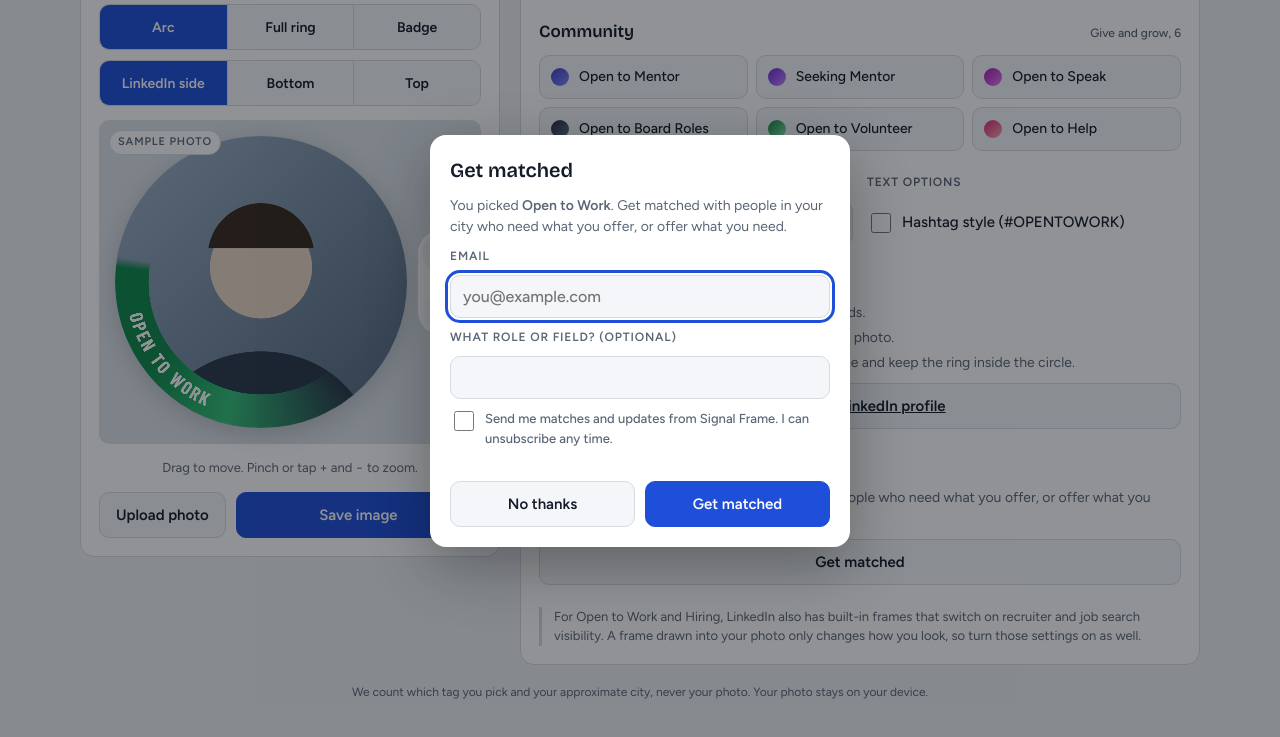
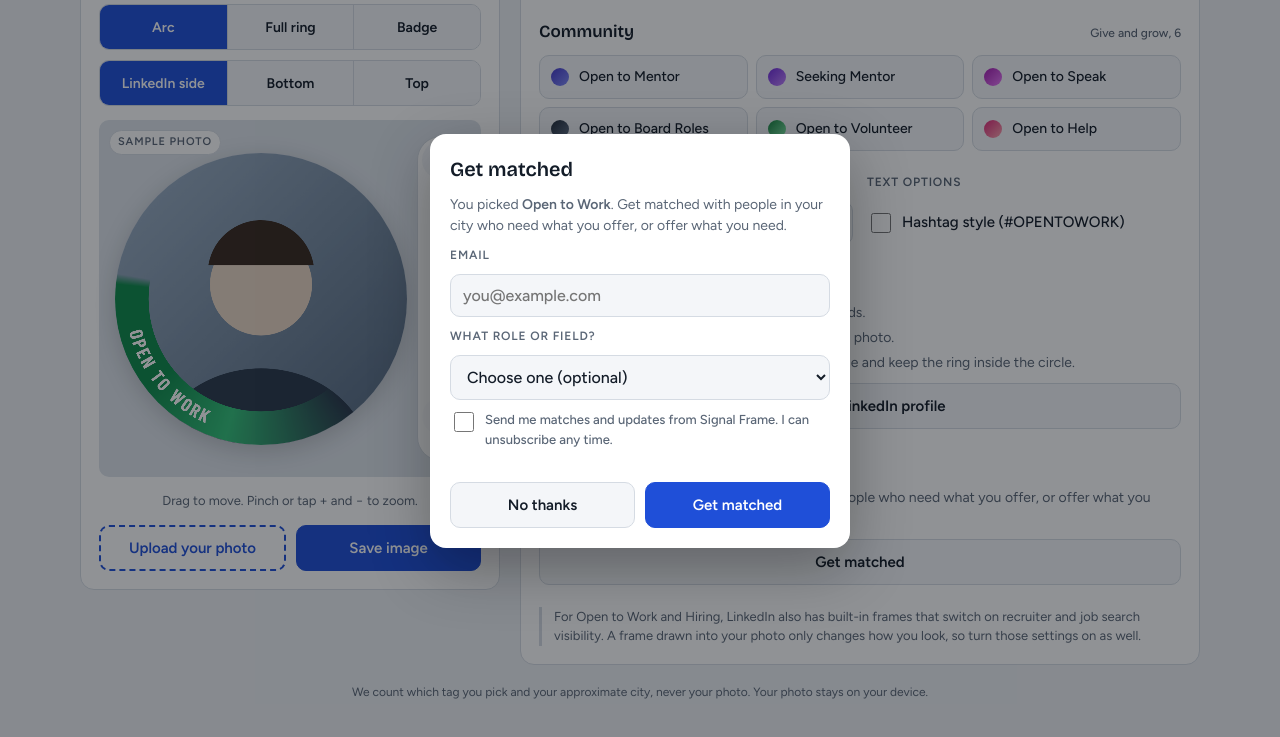
Before and after one commit to hii2023/Linkedin, a plain HTML site: page index.html in a window 1280 px wide. Both pictures are taken after a click on the button "Get matched". Shown: the part 686-1423 px from the top of the page. Drawn offline with nearby package versions, Linux system fonts and the light colour scheme; a web font is replaced by a local one.

Commit message:
Tall zoom bar, full-width upload button, LinkedIn step after save, activity dropdown
Co-Authored-By: Claude Opus 5.5 <noreply@anthropic.com>
Claude-Session: https://claude.ai/code/session_01WnTbqjqCKfSXBsiHqQ38Ak

```diff
--- a/index.html
+++ b/index.html
@@ -38,16 +38,19 @@ body{background:var(--bg);color:var(--ink);font-family:var(--body);font-size:15p
 .zoom button{width:38px;height:38px;border-radius:50%;border:0;background:var(--chip);color:var(--ink);font:600 20px/1 var(--body);cursor:pointer;transition:transform .12s ease}
 .zoom button:active{transform:scale(.9)}
 .zoom button:disabled{opacity:.35;cursor:default}
-.zoom output{font:600 11px var(--body);color:var(--muted);font-variant-numeric:tabular-nums}
+.zoom output{font:600 11px var(--body);color:var(--muted);font-variant-numeric:tabular-nums;padding-bottom:4px}
+.zbar{--zh:210px;position:relative;width:38px;height:var(--zh)}
+.zbar input[type=range]{position:absolute;inset:0;width:38px;height:var(--zh);margin:0;writing-mode:vertical-lr;direction:rtl;accent-color:var(--accent);cursor:pointer;touch-action:none}
 canvas#view{width:100%;max-width:360px;aspect-ratio:1;border-radius:50%;cursor:grab;touch-action:none;box-shadow:0 6px 24px rgba(0,0,0,.18);user-select:none;-webkit-user-select:none}
 canvas#view.dragging{cursor:grabbing}
 .sample-tag{position:absolute;top:10px;left:10px;font-size:11px;font-weight:600;letter-spacing:.08em;text-transform:uppercase;background:var(--panel);color:var(--muted);padding:3px 8px;border-radius:99px;border:1px solid var(--line)}
 .hint{font-size:13px;color:var(--muted);margin:0;text-align:center}
 .row{display:flex;gap:10px;flex-wrap:wrap;align-items:center}
 .lbl{font-size:12px;font-weight:600;letter-spacing:.07em;text-transform:uppercase;color:var(--muted)}
-.btn{font:600 15px var(--body);border-radius:10px;padding:12px 16px;min-height:46px;border:1px solid var(--line);background:var(--chip);color:var(--ink);cursor:pointer;display:inline-flex;align-items:center;justify-content:center;transition:transform .12s ease, background .15s ease}
+.btn{text-decoration:none;font:600 15px var(--body);border-radius:10px;padding:12px 16px;min-height:46px;border:1px solid var(--line);background:var(--chip);color:var(--ink);cursor:pointer;display:inline-flex;align-items:center;justify-content:center;transition:transform .12s ease, background .15s ease}
 .btn:active{transform:scale(.97)}
 .btn.primary{background:var(--accent);color:var(--accent-ink);border-color:var(--accent);flex:1}
+.btn.upload{flex:1;min-width:0;border-style:dashed;border-width:2px;border-color:var(--accent);color:var(--accent);background:var(--panel)}
 .btn:focus-visible,.chip:focus-visible,.seg button:focus-visible,input:focus-visible{outline:3px solid var(--accent);outline-offset:2px}
 input[type=range]{width:100%;accent-color:var(--accent);height:28px}
 input[type=text]{width:100%;font:500 16px var(--body);padding:11px 12px;border-radius:10px;border:1px solid var(--line);background:var(--chip);color:var(--ink)}
@@ -79,6 +82,9 @@ input[type=file]{position:absolute;width:1px;height:1px;opacity:0}
 .privacy{max-width:1120px;margin:18px auto 0;font-size:12px;color:var(--muted);text-align:center}
 .sheet-bg{position:fixed;inset:0;z-index:40;background:rgba(10,14,20,.45);display:grid;place-items:center;padding:16px;animation:fade .18s ease}
 .sheet{width:100%;max-width:420px;background:var(--panel);color:var(--ink);border-radius:16px;padding:20px;display:grid;gap:10px;box-shadow:0 20px 60px rgba(0,0,0,.3);animation:rise .22s ease}
+.done{display:grid;gap:10px}
+.done hr{border:0;border-top:1px solid var(--line);margin:6px 0 2px;width:100%}
+.sheet select{width:100%;font:500 16px var(--body);padding:11px 12px;border-radius:10px;border:1px solid var(--line);background:var(--chip);color:var(--ink)}
 .sheet h2{font-family:var(--display);font-weight:600;font-size:20px;margin:0}
 .sheet input[type=email]{width:100%;font:500 16px var(--body);padding:11px 12px;border-radius:10px;border:1px solid var(--line);background:var(--chip);color:var(--ink)}
 .check.small{font-size:13px;font-weight:500;color:var(--muted);align-items:flex-start;min-height:0}
@@ -97,6 +103,7 @@ input[type=file]{position:absolute;width:1px;height:1px;opacity:0}
   .panel{padding:14px}
   .canvas-box{position:sticky;top:env(safe-area-inset-top,0px);z-index:10;margin-inline:-12px;padding:10px 12px;border-radius:0;background:var(--bg);border-bottom:1px solid var(--line);box-shadow:0 8px 16px -12px rgba(0,0,0,.35)}
   canvas#view{max-width:min(58vw,250px)}
+  .zbar{--zh:130px}
   .sample-tag{top:8px;left:12px}
   .dock canvas{display:none}
   .stage .save-desktop{display:none}
@@ -138,13 +145,14 @@ input[type=file]{position:absolute;width:1px;height:1px;opacity:0}
       <canvas id="view" width="1024" height="1024" aria-label="Profile photo preview with status ring"></canvas>
       <div class="zoom" role="group" aria-label="Zoom">
         <button type="button" id="zoomIn" aria-label="Zoom in">+</button>
+        <div class="zbar"><input type="range" id="zoom" min="1" max="4" step="0.01" value="1" aria-label="Zoom"></div>
+        <button type="button" id="zoomOut" aria-label="Zoom out">&minus;</button>
         <output id="zoomVal" aria-live="polite">1.0x</output>
-        <button type="button" id="zoomOut" aria-label="Zoom out">&minus;</button>
       </div>
     </div>
     <p class="hint">Drag to move. Pinch or tap + and &minus; to zoom.</p>
     <div class="row">
-      <label class="btn" for="file" role="button" tabindex="0" id="uploadBtn">Upload photo</label>
+      <label class="btn upload" for="file" role="button" tabindex="0" id="uploadBtn">Upload your photo</label>
       <input type="file" id="file" accept="image/*">
       <button type="button" class="btn primary save-desktop" data-save>Save image</button>
     </div>
@@ -171,7 +179,7 @@ input[type=file]{position:absolute;width:1px;height:1px;opacity:0}
         <li>Open your LinkedIn profile and tap your profile photo.</li>
         <li>Choose to change the photo, pick the saved file and keep the ring inside the circle.</li>
       </ol>
-      <a class="btn" href="https://www.linkedin.com/in/me/" target="_blank" rel="noopener">Open my LinkedIn profile</a>
+      <a class="btn" data-li href="https://www.linkedin.com/in/me/" target="_blank" rel="noopener">Open my LinkedIn profile</a>
     </div>
     <div class="group match">
       <h2>Get matched</h2>
@@ -189,12 +197,19 @@ input[type=file]{position:absolute;width:1px;height:1px;opacity:0}
 </div>
 <div class="sheet-bg" id="subBg" hidden>
   <form class="sheet" id="subForm" novalidate aria-labelledby="subTitle">
+    <div class="done" id="subDone">
+      <h2>Saved. Now upload it</h2>
+      <p class="muted">Open LinkedIn, tap your profile photo, choose Change photo and pick the file you just saved.</p>
+      <a class="btn primary" data-li href="https://www.linkedin.com/in/me/" target="_blank" rel="noopener">Open LinkedIn</a>
+      <hr>
+    </div>
     <h2 id="subTitle">Get matched</h2>
     <p class="muted" id="subLead">You picked <b id="subTag">Open to Work</b>. Get matched with people in your city who need what you offer, or offer what you need.</p>
     <label class="lbl" for="subEmail">Email</label>
     <input type="email" id="subEmail" autocomplete="email" inputmode="email" placeholder="you@example.com" required>
-    <label class="lbl" for="subNeed" id="subNeedLbl">What role or field? (optional)</label>
-    <input type="text" id="subNeed" maxlength="200" autocomplete="off">
+    <label class="lbl" for="subPick" id="subNeedLbl">What role or field?</label>
+    <select id="subPick"></select>
+    <input type="text" id="subNeed" maxlength="120" autocomplete="off" placeholder="Tell us in a few words" hidden>
     <label class="check small"><input type="checkbox" id="subConsent"> <span id="subConsentText"></span></label>
     <p class="err" id="subErr" role="alert"></p>
     <div class="row">
@@ -240,12 +255,21 @@ const MODES = [
 ];
 const GROUP_NOTE = {Career:"Jobs and roles", "Career Break":"Between chapters", Business:"Deals and ventures", "Business Needs":"Buying, not selling", Community:"Give and grow"};
 const TRACK_URL = "https://xoiksbtxoxrifkgvupqp.supabase.co/functions/v1/sf-track";
+const LINKEDIN_URL = "https://www.linkedin.com/in/me/"; /* change here if LinkedIn's photo editor link is confirmed */
 const CLARITY_ID = ""; /* paste your Microsoft Clarity project id here to turn on heatmaps */
 const CONSENT_TEXT = "Send me matches and updates from Signal Frame. I can unsubscribe any time.";
 const NEED_Q = {
   "Career":"What role or field?", "Career Break":"What are you looking for next?",
   "Business":"What do you offer or need?", "Business Needs":"What service do you need?", "Community":"Which area or cause?"
 };
+const ACTIVITIES = {
+  "Career": ["Software and IT","Data and Analytics","Healthcare","Finance and Accounting","Sales","Marketing","Operations","Design","HR and Recruitment","Education","Engineering","Customer Support"],
+  "Business": ["Website and Apps","SEO and Digital Marketing","WhatsApp and Automation","Design and Branding","Content and Social Media","Consulting","Finance and Accounting","Legal and Compliance","Manufacturing and Supply","Funding and Investment","Distribution and Sales"],
+  "Community": ["Mentoring","Public Speaking","Volunteering","NGO and Social Causes","Education and Training","Startup Community","Women in Business","Career Guidance"]
+};
+ACTIVITIES["Career Break"] = ACTIVITIES["Career"];
+ACTIVITIES["Business Needs"] = ACTIVITIES["Business"];
+ACTIVITIES["Custom"] = [...new Set([...ACTIVITIES.Career, ...ACTIVITIES.Business])];
 /* Best quality: follow the photo's real resolution, never below 1080, never above 2048 (well under LinkedIn's 8 MB). */
 function bestSize(){
   const img = state.img;
@@ -430,7 +454,9 @@ document.querySelectorAll("[data-pos]").forEach(b => b.addEventListener("click",
 document.getElementById("custom").addEventListener("input", e => { state.custom = e.target.value; render(); });
 document.getElementById("hash").addEventListener("change", e => { state.hash = e.target.checked; render(); });
 const zIn = document.getElementById("zoomIn"), zOut = document.getElementById("zoomOut"), zVal = document.getElementById("zoomVal");
-function syncZoom(){ zVal.textContent = state.zoom.toFixed(1) + "x"; zIn.disabled = state.zoom >= 4; zOut.disabled = state.zoom <= 1; }
+function syncZoom(){ if (typeof zoomEl !== "undefined") zoomEl.value = state.zoom; zVal.textContent = state.zoom.toFixed(1) + "x"; zIn.disabled = state.zoom >= 4; zOut.disabled = state.zoom <= 1; }
+const zoomEl = document.getElementById("zoom");
+zoomEl.addEventListener("input", e => { state.zoom = +e.target.value; syncZoom(); render(); });
 zIn.addEventListener("click", () => { setZoom(state.zoom * 1.15); render(); });
 zOut.addEventListener("click", () => { setZoom(state.zoom / 1.15); render(); });
 
@@ -524,14 +550,20 @@ function track(event, extra = {}){
 const subBg = document.getElementById("subBg"), subErr = document.getElementById("subErr");
 document.getElementById("subConsentText").textContent = CONSENT_TEXT;
 let subscribed = false;
+const pick = document.getElementById("subPick"), other = document.getElementById("subNeed");
+pick.addEventListener("change", () => { other.hidden = pick.value !== "__other"; if (!other.hidden) other.focus(); });
 function openSub(force){
   if (subscribed && !force) return;
+  document.getElementById("subDone").hidden = !!force;
   const t = tagInfo();
   document.getElementById("subTag").textContent = t.tag_label;
-  document.getElementById("subNeedLbl").textContent = (NEED_Q[state.mode.g] || "What are you looking for?") + " (optional)";
+  const grp = t.tag_group in ACTIVITIES ? t.tag_group : "Custom";
+  document.getElementById("subNeedLbl").textContent = NEED_Q[grp] || "What are you looking for?";
+  pick.innerHTML = '<option value="">Choose one (optional)</option>' +
+    ACTIVITIES[grp].map(a => `<option>${a}</option>`).join("") + '<option value="__other">Other</option>';
+  other.hidden = true; other.value = "";
   subErr.textContent = "";
   subBg.hidden = false;
-  setTimeout(() => document.getElementById("subEmail").focus({preventScroll:true}), 50);
 }
 const closeSub = () => { subBg.hidden = true; };
 document.getElementById("openSub").addEventListener("click", () => openSub(true));
@@ -545,7 +577,7 @@ document.getElementById("subForm").addEventListener("submit", async e => {
   if (!document.getElementById("subConsent").checked){ subErr.textContent = "Tick the box so we are allowed to email you."; return; }
   const go = document.getElementById("subGo"); go.disabled = true; go.textContent = "Saving...";
   try {
-    const r = await track("subscribe", {email, need: document.getElementById("subNeed").value.trim() || null, consent:true, consent_text: CONSENT_TEXT});
+    const r = await track("subscribe", {email, need: (pick.value === "__other" ? other.value.trim() : pick.value) || null, consent:true, consent_text: CONSENT_TEXT});
     const j = await r.json().catch(() => ({}));
     if (!r.ok) throw new Error(j.error || "Could not subscribe");
     subscribed = true; closeSub(); toast("You're on the list. We'll email you when there's a match.");
@@ -560,6 +592,7 @@ if (CLARITY_ID){
   y=l.getElementsByTagName(r)[0];y.parentNode.insertBefore(t,y);})(window,document,"clarity","script",CLARITY_ID);
 }
 
+document.querySelectorAll("[data-li]").forEach(a => a.href = LINKEDIN_URL);
 state.img = makeSample();
 syncZoom();
 render();
```
